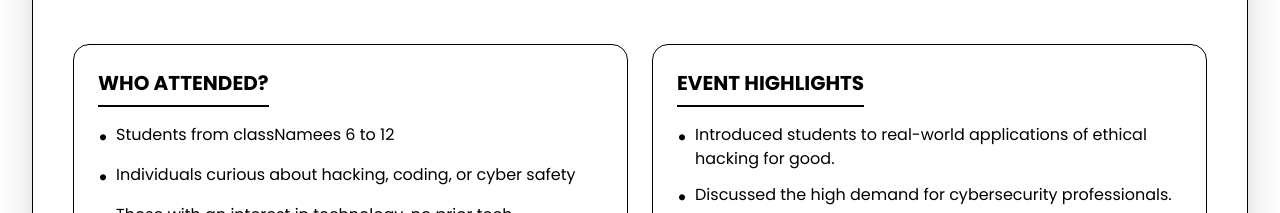
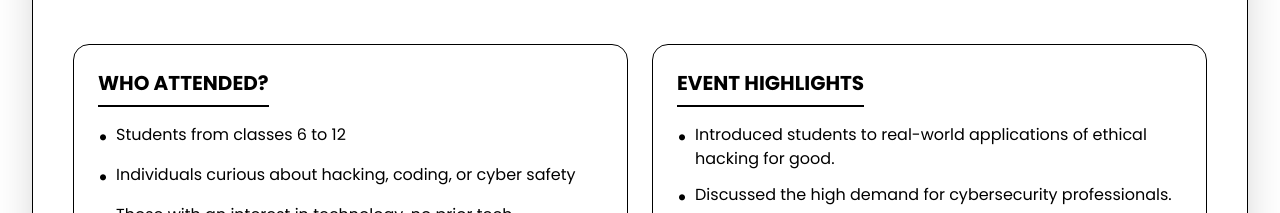
Before and after one commit to inspireiqlab/inspireiqlabweb, a Next.js app: page / in a window 1280 px wide. Shown: the part 1820-2033 px from the top of the page. Built offline with nearby package versions, Linux system fonts and the light colour scheme.

Commit message:
typo fixed

```diff
--- a/app/components/Events/index.tsx
+++ b/app/components/Events/index.tsx
@@ -57,7 +57,7 @@ const index = () => {
                   <ul className="space-y-3 text-gray-600">
                     <li className="flex items-start">
                       <span className="text-yellow-500 font-bold mr-2 text-xl">&bull;</span>
-                      <span>Students from classNamees 6 to 12</span>
+                      <span>Students from classes 6 to 12</span>
                     </li>
                     <li className="flex items-start">
                       <span className="text-yellow-500 font-bold mr-2 text-xl">&bull;</span>
```
